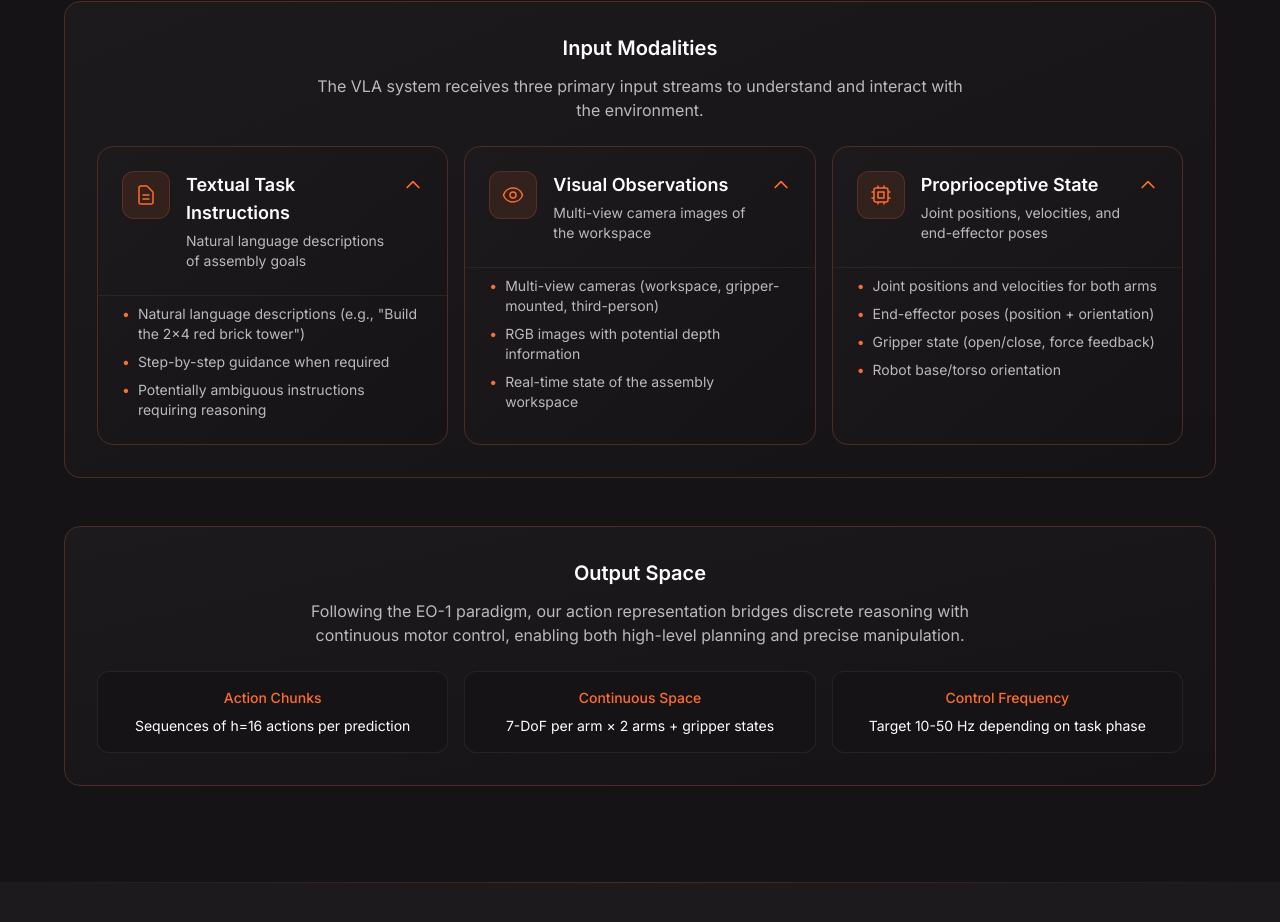
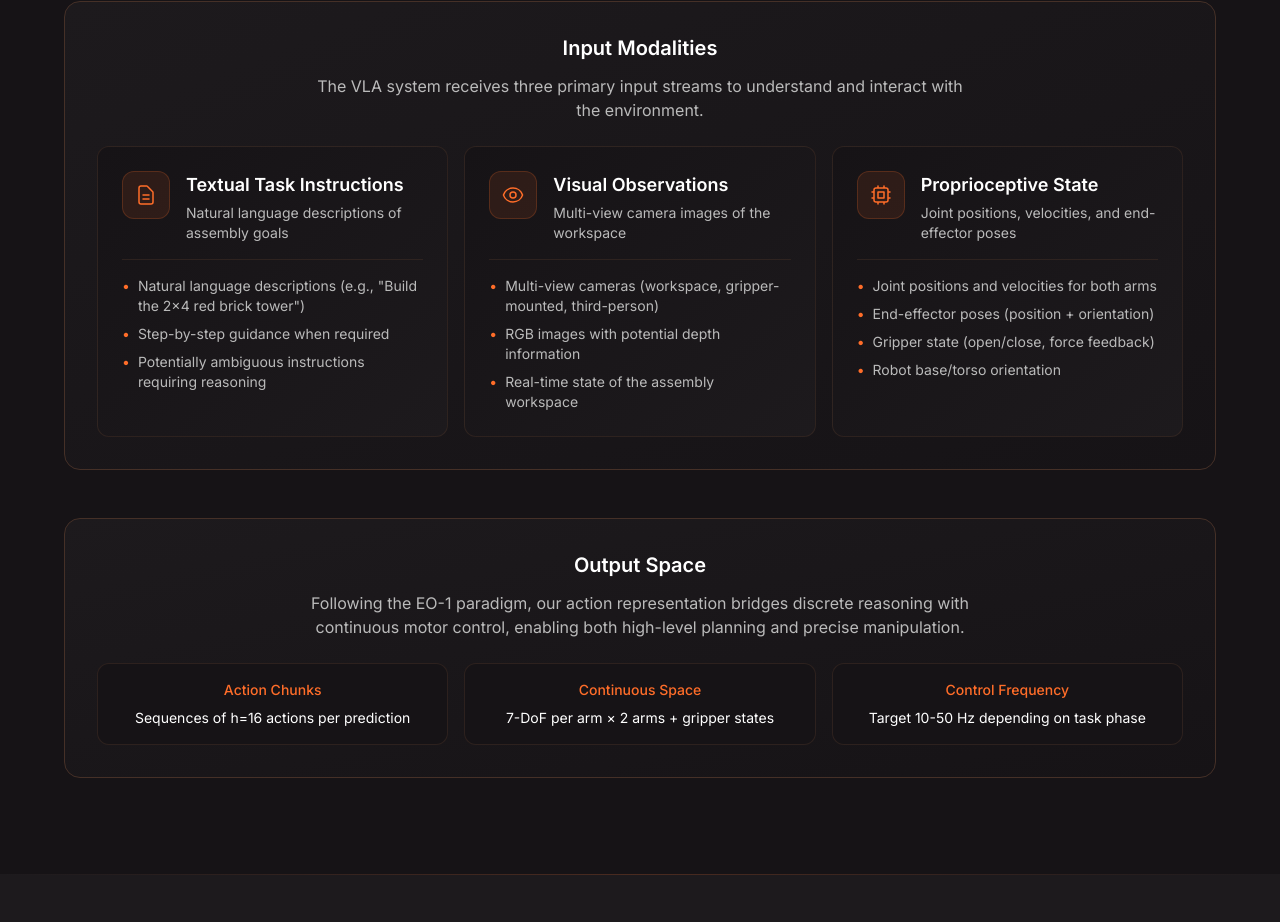
Before and after one commit to PatrizioAcquadro/WebsitePresentation, a Next.js app: page /task in a window 1280 px wide. Shown: the part 826-1748 px from the top of the page. Built offline with nearby package versions, Linux system fonts and the light colour scheme.

Commit message:
Remove expand/collapse from Input Modalities, always show details

```diff
--- a/app/task/page.tsx
+++ b/app/task/page.tsx
@@ -3,7 +3,6 @@
 import Link from 'next/link'
 import { motion } from 'framer-motion'
 import SectionWrapper from '@/components/task/SectionWrapper'
-import ExpandableCard from '@/components/task/ExpandableCard'
 import ChallengeCategory from '@/components/task/ChallengeCategory'
 import MetricTable from '@/components/task/MetricTable'
 import CoordinationModeCard from '@/components/task/CoordinationModeCard'
@@ -147,14 +146,21 @@ export default function TaskPage() {
             </p>
             <div className="grid grid-cols-1 md:grid-cols-3 gap-4">
               {inputModalities.map((modality) => (
-                <ExpandableCard
+                <div
                   key={modality.id}
-                  icon={inputModalityIcons[modality.id]}
-                  title={modality.title}
-                  summary={modality.description}
-                  defaultExpanded={true}
+                  className="bg-gradient-to-br from-[#161316] to-[#1d1a1d] border border-[#453027]/50 rounded-xl overflow-hidden"
                 >
-                  <ul className="space-y-2">
+                  <div className="p-5 md:p-6">
+                    <div className="flex items-start gap-4 mb-4">
+                      <div className="w-11 h-11 md:w-12 md:h-12 rounded-xl bg-[#FF6D29]/10 border border-[#FF6D29]/20 flex items-center justify-center text-[#FF6D29] shrink-0">
+                        {inputModalityIcons[modality.id]}
+                      </div>
+                      <div className="flex-1 min-w-0">
+                        <h4 className="text-base md:text-lg font-semibold text-white mb-1">{modality.title}</h4>
+                        <p className="text-[#BABABA] text-sm">{modality.description}</p>
+                      </div>
+                    </div>
+                    <ul className="space-y-2 border-t border-[#453027]/50 pt-4">
                       {modality.details.map((detail, idx) => (
                         <li key={idx} className="flex items-start gap-2 text-sm text-[#BABABA]">
                           <span className="text-[#FF6D29] leading-5 shrink-0">•</span>
@@ -162,7 +168,8 @@ export default function TaskPage() {
                         </li>
                       ))}
                     </ul>
-                </ExpandableCard>
+                  </div>
+                </div>
               ))}
             </div>
           </div>
```
Lines whose indentation alone changed are shown as unchanged.
